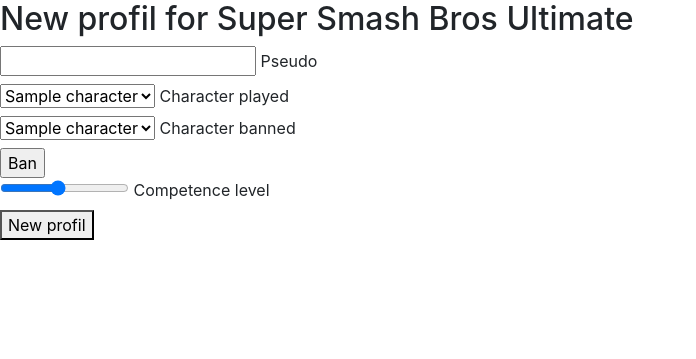
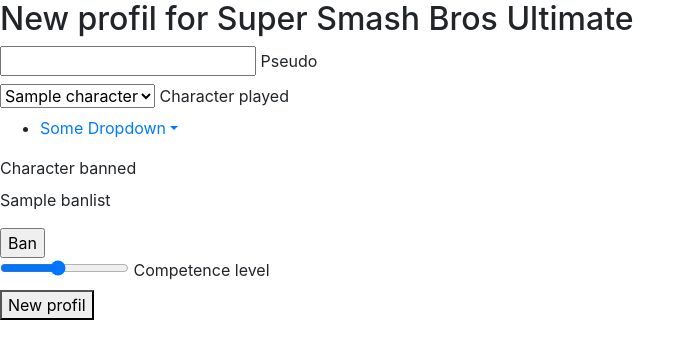
Before and after one commit to HE-Arc/Versus-Finder, a Django app: template versusfinder_project/versusfinder_app/templates/registration/newprofil.html in a window 1280 px wide. Shown: the part 56-415 px from the top of the page, without its empty margins (0-696 px from the left). Run offline with Django 3.2, Linux system fonts and the light colour scheme; data comes from the database, SQL or seed files in the repository; tables that the repository leaves empty hold one stand-in row (values such as "Sample post"); the template is opened without the code that fills it: values that come from a table or form of the project are taken from there, most other values are stand-ins (such as "Sample title", 1, 10 or a date in 2020); parts of the project's set-up code (start-up, migrations or seed data) failed here and were passed over; some libraries are stand-ins or nearby versions.

Commit message:
trying to add a dropdown banlist

```diff
--- a/versusfinder_project/versusfinder_app/templates/registration/newprofil.html
+++ b/versusfinder_project/versusfinder_app/templates/registration/newprofil.html
@@ -30,15 +30,37 @@
   <div>
       <div>
           <label for="input_banlist">
-          <select id="input_banlist">
-              {% for character in characters %}
-                  <option value="{{character.id}}">
-                  {{ character.name }}
-                  </option>
-              {% endfor %}
-          </select>
+            <ul>
+              <li class="dropdown">
+                  <a href="#" class="dropdown-toggle" data-toggle="dropdown">Some Dropdown<b class="caret"></b></a>
+                  <ul class="dropdown-menu">
+                    {% for character in characters %}
+                      <li>
+                        <p>
+                            {% if character.name in banlist %}
+                              <input type="checkbox" id="{{ character.name }}_banned" value="{{ character.name }}_banned" checked/>
+                            {% else %}
+                              <input type="checkbox" id="{{ character.name }}_banned" value="{{ character.name }}_banned"/>
+                            {% endif %}
+
+                            {{ character.name }}
+                            <i class="icon-arrow-up"></i>
+                        </p>
+                      </li>
+
+                    {% endfor %}
+                  </ul>
+              </li>
+          </ul>
           Character banned
           </label>
+
+          {% for character_name in banlist %}
+            <p>
+              {{ character_name }}
+            </p>
+          {% endfor %}
+
       </div>
       <input type="button" value="Ban" name="input_newban" id="input_newban"/>
   </div>
--- a/versusfinder_project/versusfinder_app/views.py
+++ b/versusfinder_project/versusfinder_app/views.py
@@ -19,6 +19,8 @@ def newprofil(request):
         context = {}
         context['game'] = None
         context['user_id'] = request.user.id
+        context['user_profile'] = UserGameProfile.objects.get(user=request.user.id)
+        context['banlist'] = context['user_profile'].banlist.all()
         context['characters'] = Character.objects.all().order_by('name')
         return render(request, 'registration/newprofil.html', context)
     else:
@@ -29,9 +31,9 @@ def searchmatch(request):
         context = {}
         context['game'] = None
         context['user_id'] = request.user.id
+        context['user_profile'] = UserGameProfile.objects.get(user=request.user.id)
+        context['banlist'] = context['user_profile'].banlist.all()
         context['characters'] = Character.objects.all().order_by('name')
-        context['test'] = request.user.get_user_profile()
-        context['banlist'] = {}
         return render(request, 'versusfinder_app/search.html', context)
     else:
         pass #render error
```
